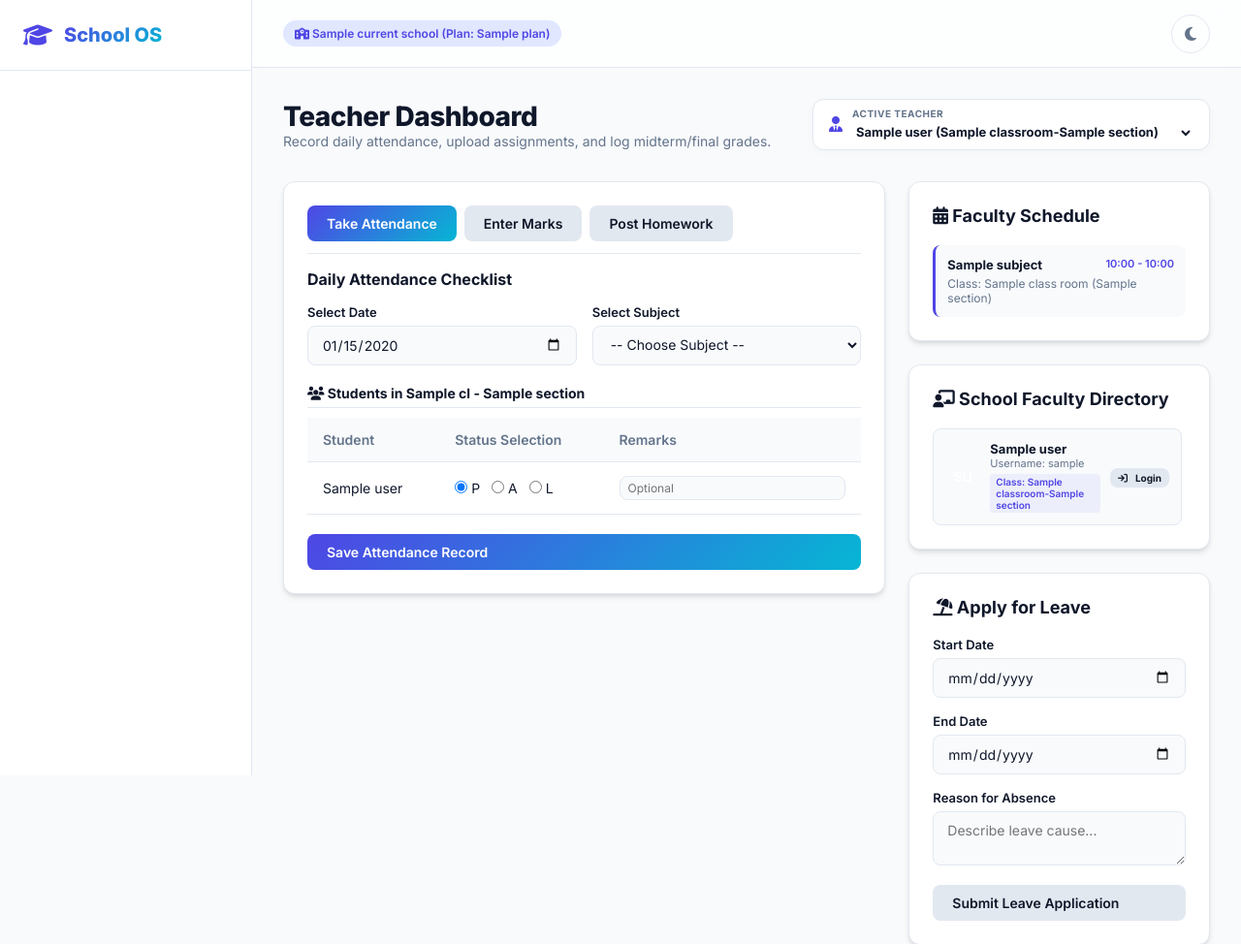
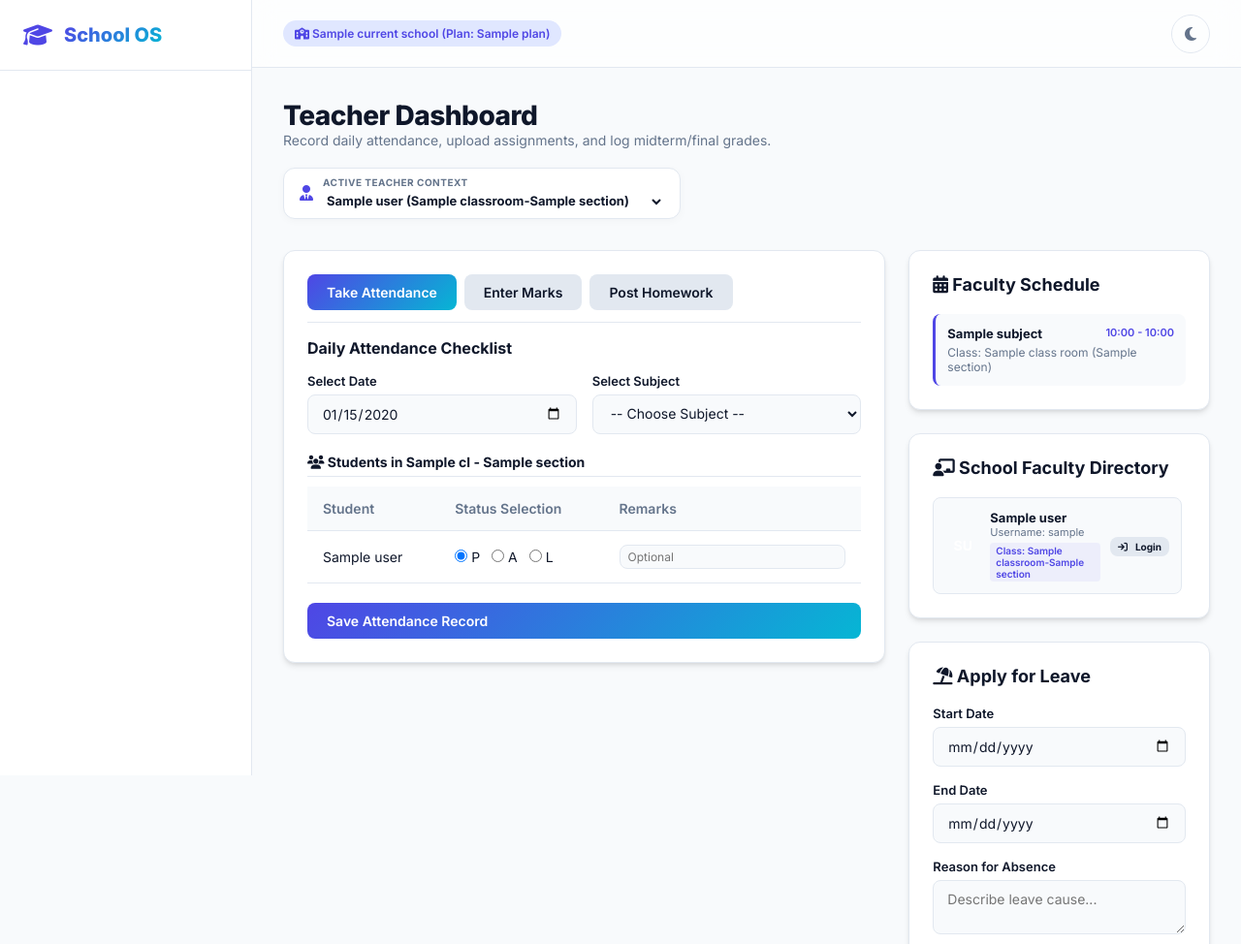
Before and after one commit to ashishkumarkasani21-create/school-os, a Django app: template templates/reports/teacher_dashboard.html in a window 1280 px wide. Shown: the top 974 px of the page at 97% size. Run offline with Django 5.2, Linux system fonts and the light colour scheme; the template is opened without the code that fills it: most values are stand-ins (such as "Sample title", 1, 10 or a date in 2020).

Commit message:
style: Reposition teacher switch dropdown to left for visibility

```diff
--- a/templates/reports/teacher_dashboard.html
+++ b/templates/reports/teacher_dashboard.html
@@ -3,17 +3,17 @@
 {% block title %}Teacher Portal - School OS{% endblock %}
 
 {% block content %}
-<div style="display: flex; justify-content: space-between; align-items: center; margin-bottom: 32px; flex-wrap: wrap; gap: 16px;">
+<div style="margin-bottom: 32px; display: flex; flex-direction: column; gap: 16px;">
     <div>
         <h1 style="font-size: 28px; font-weight: 800; letter-spacing: -0.5px;">Teacher Dashboard</h1>
-        <p style="color: var(--text-muted); font-size: 14px;">Record daily attendance, upload assignments, and log midterm/final grades.</p>
+        <p style="color: var(--text-muted); font-size: 14px; margin-bottom: 4px;">Record daily attendance, upload assignments, and log midterm/final grades.</p>
     </div>
 
     <!-- Quick Switch Teacher Dropdown -->
-    <div style="display: flex; align-items: center; gap: 10px; background: white; border: 1px solid var(--border); padding: 8px 16px; border-radius: 12px; box-shadow: 0 2px 8px rgba(0,0,0,0.03);">
+    <div style="display: inline-flex; align-items: center; gap: 10px; background: white; border: 1px solid var(--border); padding: 8px 16px; border-radius: 12px; box-shadow: 0 2px 8px rgba(0,0,0,0.03); width: fit-content;">
         <i class="fa-solid fa-user-tie" style="color: var(--primary); font-size: 16px;"></i>
         <div style="text-align: left;">
-            <label style="font-size: 10px; font-weight: 700; color: var(--text-muted); text-transform: uppercase; letter-spacing: 0.5px; display: block; margin-bottom: 2px;">Active Teacher</label>
+            <label style="font-size: 10px; font-weight: 700; color: var(--text-muted); text-transform: uppercase; letter-spacing: 0.5px; display: block; margin-bottom: 2px;">Active Teacher Context</label>
             <form action="{% url 'login' %}" method="post" id="switch-teacher-header-form" style="margin: 0;">
                 {% csrf_token %}
                 <input type="hidden" name="password" value="school123">
```
